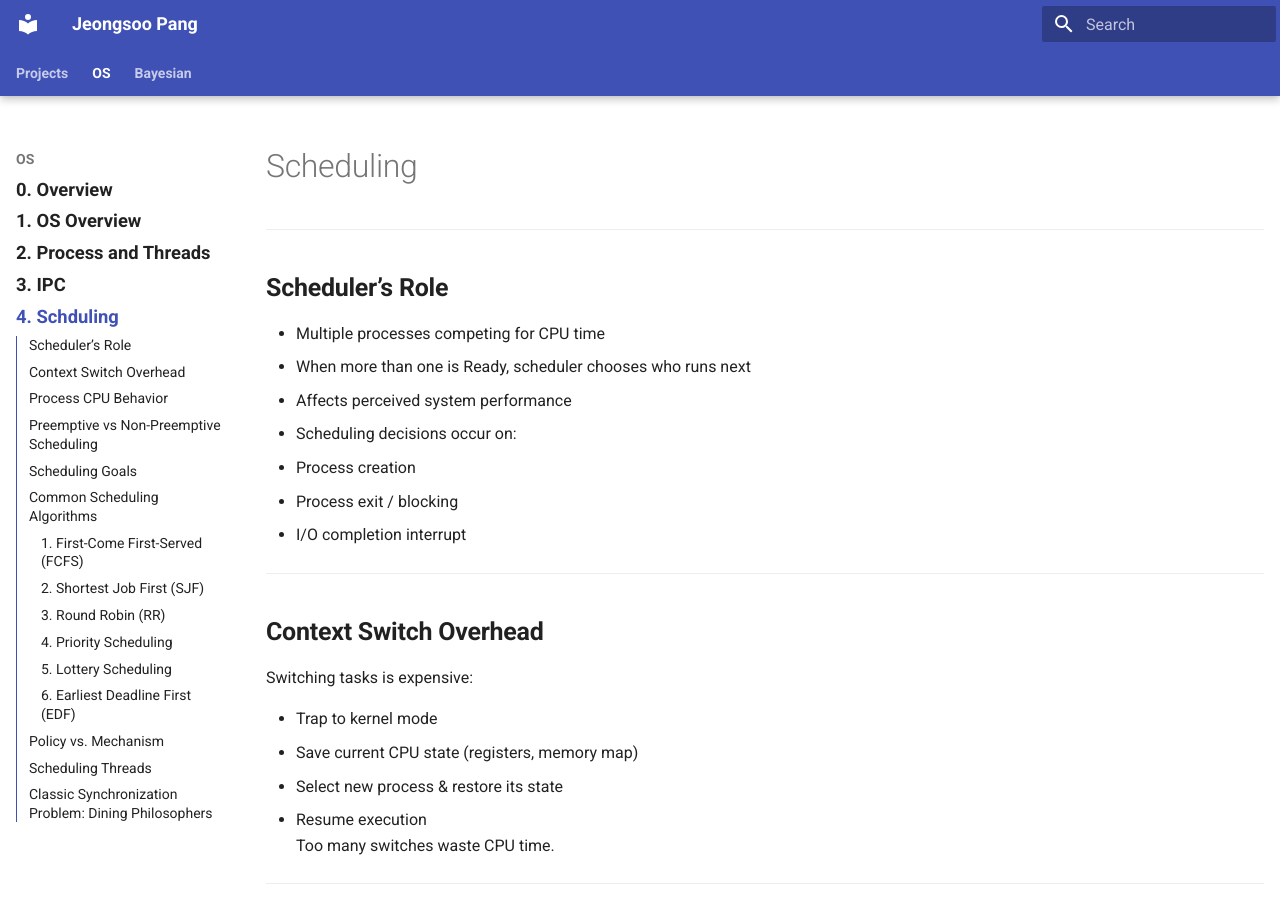
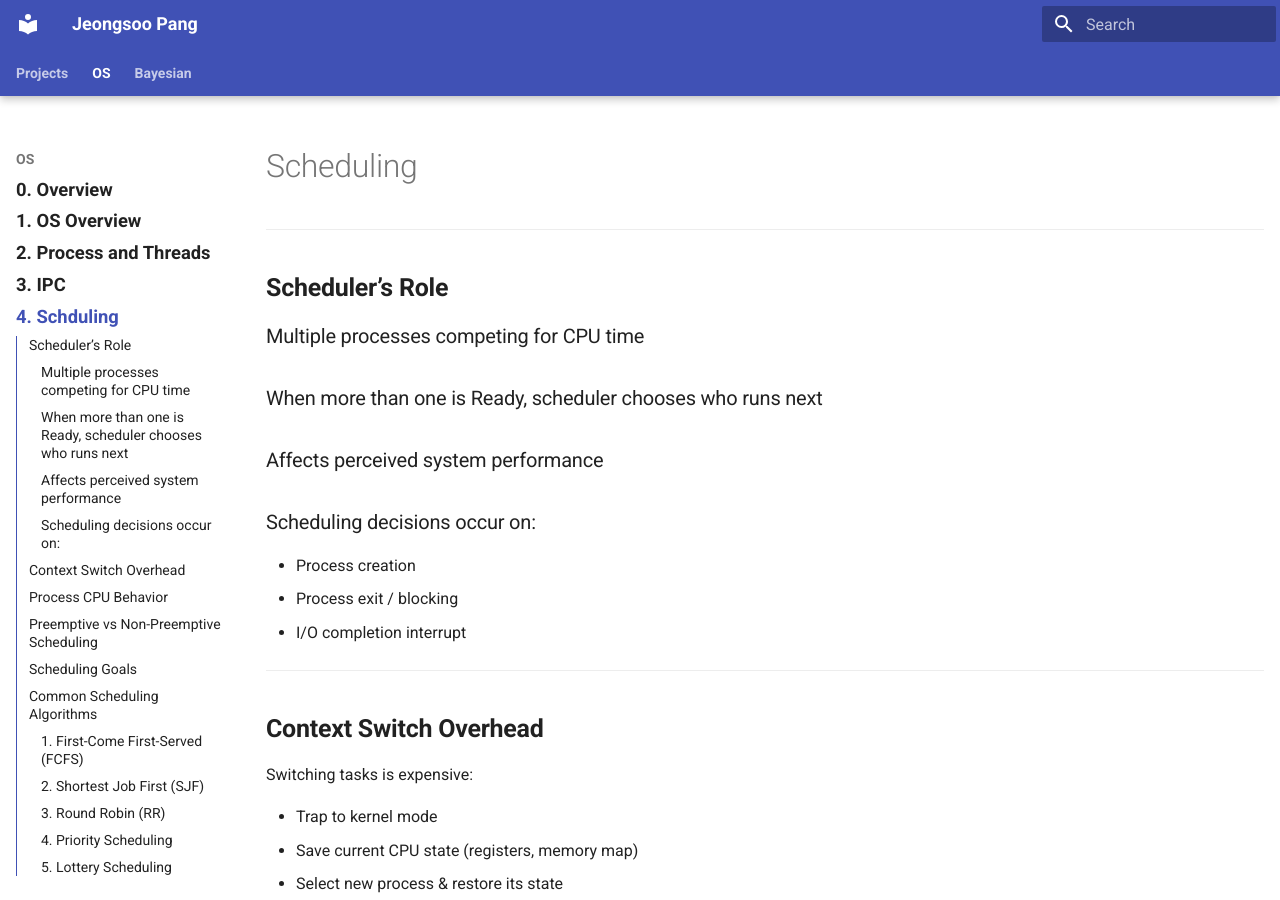
Before and after one commit to Jeongsoo-dev/ML_based_MR_CT_SeriesType_Detection, an MkDocs documentation site: the page built from docs/os/lec4_scheduling.md, in a window 1280 px wide and 900 px high. Built offline with MkDocs 1.6.1 and Material for MkDocs 9.7.7, drawn with Linux system fonts in a browser that asks for light colours.

Commit message:
Update lec4_scheduling.md

```diff
--- a/docs/os/lec4_scheduling.md
+++ b/docs/os/lec4_scheduling.md
@@ -8,10 +8,10 @@ hide:
 ---
 
 ## **Scheduler’s Role**
-- Multiple processes competing for CPU time
-- When more than one is Ready, scheduler chooses who runs next
-- Affects perceived system performance
-- Scheduling decisions occur on:
+### Multiple processes competing for CPU time
+### When more than one is Ready, scheduler chooses who runs next
+### Affects perceived system performance
+### Scheduling decisions occur on:
   - Process creation
   - Process exit / blocking
   - I/O completion interrupt
```
